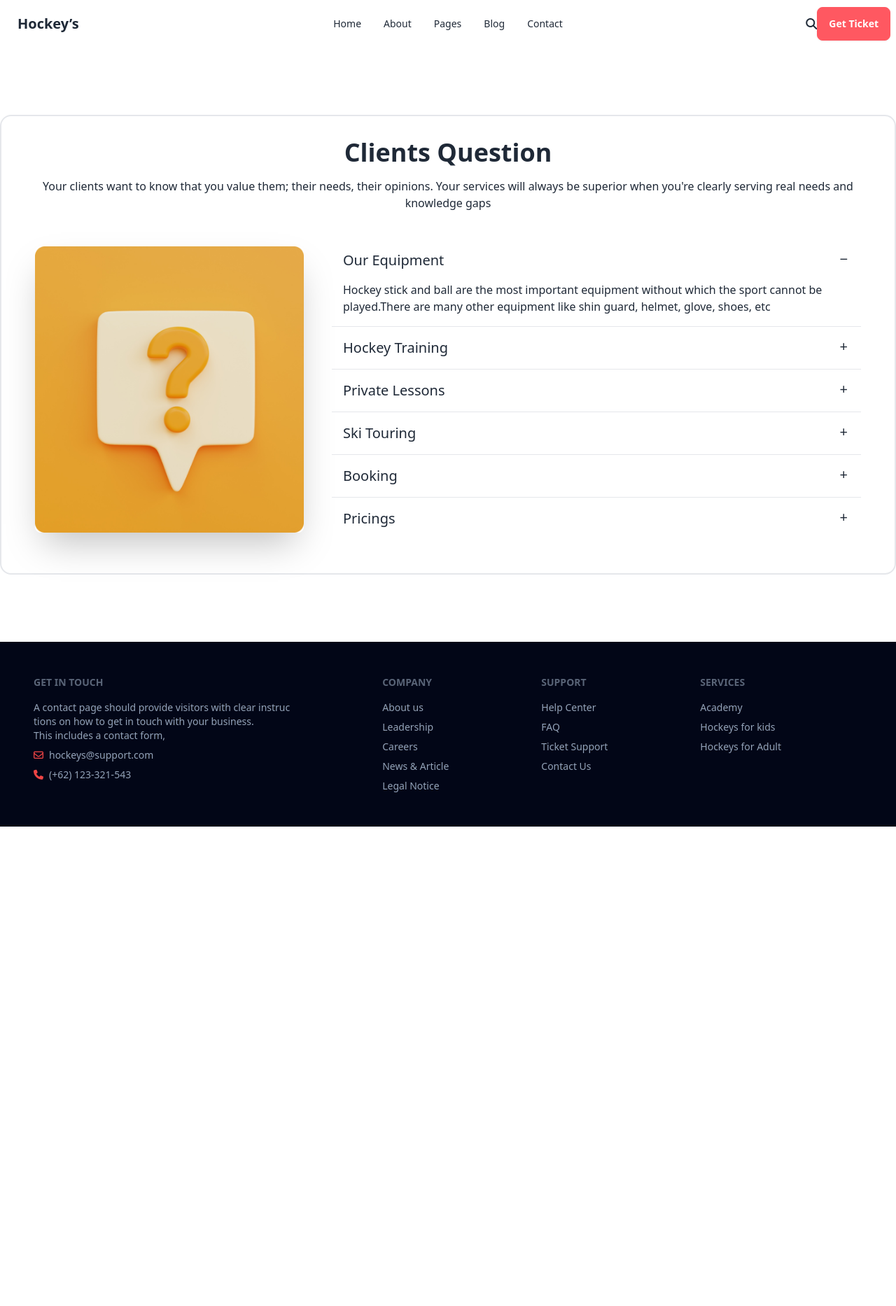
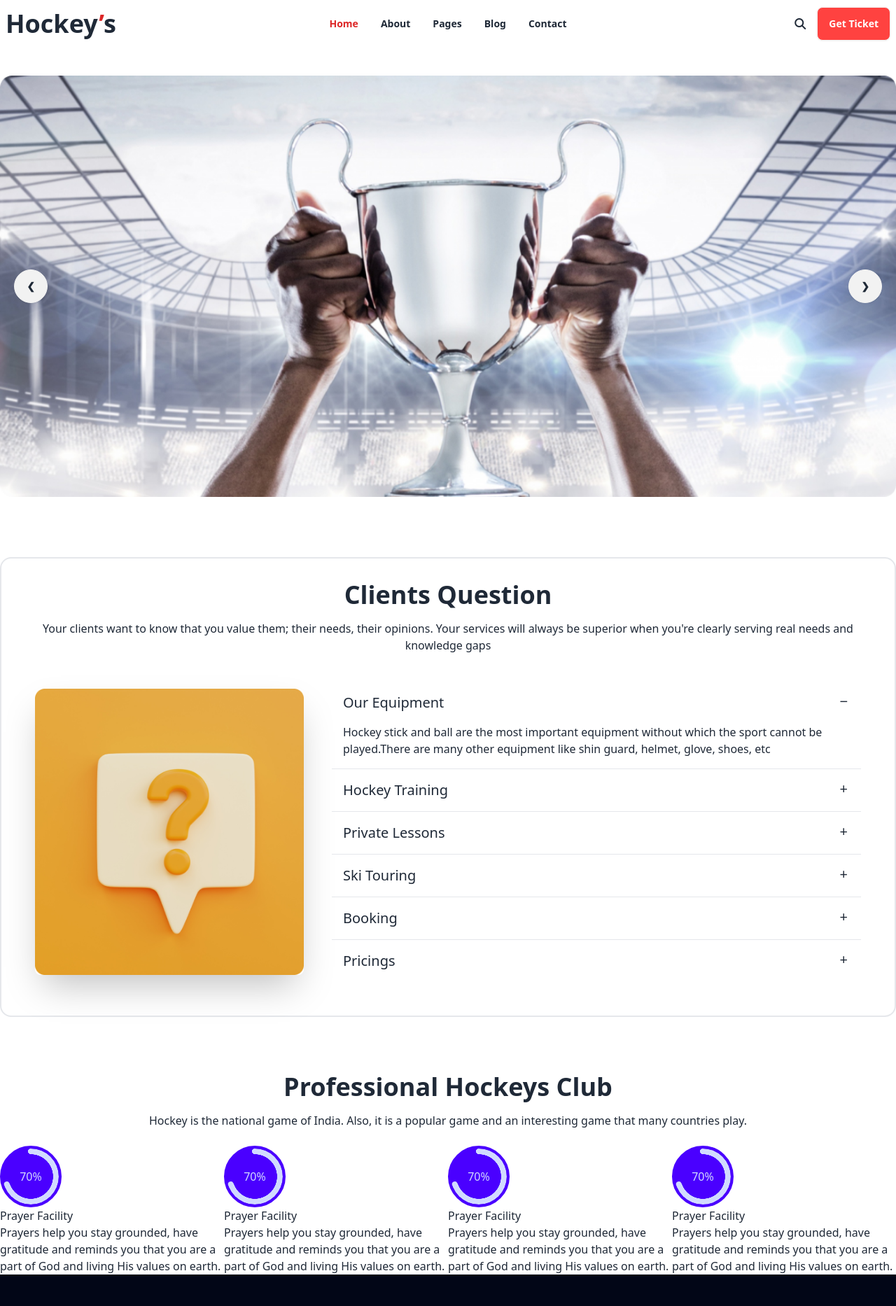
Before and after one commit to cerumiaktar/assignment3, a plain HTML site: page index.html in a window 1280 px wide. Shown: the top 1866 px of the page at 70% size. Before the commit the page ends 1181 px from the top, so only its background shows below. Drawn offline with nearby package versions, Linux system fonts and the light colour scheme.

Commit message:
add new section

```diff
--- a/index.html
+++ b/index.html
@@ -16,8 +16,21 @@
     <!-- This is Daisy UI CDN -->
     <link href="https://cdn.jsdelivr.net/npm/daisyui@4.6.0/dist/full.min.css" rel="stylesheet" type="text/css" />
     <script src="https://cdn.tailwindcss.com"></script>
+    <!-- This is Tailwind Custom Style -->
+    <script>
+        tailwind.config = {
+            theme: {
+                extend: {
+                    colors: {
+                        clifford: '#da373d',
+                        'hockey-color': '#FF4240',
+                    }
+                }
+            }
+        }
+    </script>
     <style>
-        .font-family .manrope {
+        .font-manrope {
             font-family: "Manrope", sans-serif;
             font-optical-sizing: auto;
             font-weight: weight;
@@ -27,7 +40,7 @@
 </head>
 
 <body>
-    <header>
+    <header class="container mx-auto">
         <div class="navbar bg-base-100">
             <div class="navbar-start">
                 <div class="dropdown">
@@ -38,8 +51,7 @@
                                 d="M4 6h16M4 12h8m-8 6h16" />
                         </svg>
                     </div>
-                    <ul tabindex="0"
-                        class="menu menu-sm dropdown-content mt-3 z-[1] p-2 shadow bg-base-100 rounded-box w-52">
+                    <ul tabindex="0" class="menu menu-sm dropdown-content mt-3 z-[1] p-2 shadow w-52 font-bold">
                         <li><a>Home</a></li>
                         <li><a>About</a></li>
                         <li><a>Pages</a></li>
@@ -47,26 +59,38 @@
                         <li><a>Contact</a></li>
                     </ul>
                 </div>
-                <a class="btn btn-ghost text-xl">Hockey’s</a>
+                <a class="text-4xl font-extrabold">Hockey<span class="text-red-600">’</span>s</a>
             </div>
             <div class="navbar-center hidden lg:flex">
-                <ul class="menu menu-horizontal px-1">
-                    <li><a>Home</a></li>
+                <ul class="menu menu-horizontal px-1 font-bold">
+                    <li><a class="text-red-600">Home</a></li>
                     <li><a>About</a></li>
                     <li><a>Pages</a></li>
                     <li><a>Blog</a></li>
                     <li><a>Contact</a></li>
                 </ul>
             </div>
-            <div class="navbar-end">
-                <i class="fa-solid fa-magnifying-glass"></i>
-                <a class="btn btn-error text-white">Get Ticket</a>
+            <div class="navbar-end flex items-center gap-4">
+                <i class="fa-solid fa-magnifying-glass hidden lg:flex"></i>
+                <a class="btn bg-hockey-color text-white">Get Ticket</a>
             </div>
         </div>
     </header>
     <main>
+        <!-- This is Carousel Section-->
+        <section class="container mx-auto mt-10">
+            <div class="carousel w-full">
+                <div id="slide1" class="carousel-item relative w-full">
+                    <img src="./Images/1.png" class="w-full" />
+                    <div class="absolute flex justify-between transform -translate-y-1/2 left-5 right-5 top-1/2">
+                        <a href="#slide4" class="btn btn-circle">❮</a>
+                        <a href="#slide2" class="btn btn-circle">❯</a>
+                    </div>
+                </div>
+            </div>
+        </section>
         <!-- This is Client Question -->
-        <section class="my-24 rounded-2xl border border-2 p-8">
+        <section class="container mx-auto mt-20 rounded-2xl border border-2 p-8">
             <div class="mb-6">
                 <h3 class="text-4xl mb-4 font-semibold text-center">Clients Question</h3>
                 <p class="text-center">Your clients want to know that you value them; their needs, their opinions. Your
@@ -147,6 +171,35 @@
                 </div>
             </div>
         </section>
+        <!-- This is Hockey Club Section -->
+        <section class="container mx-auto mt-20">
+            <div class="mb-6">
+                <h3 class="text-4xl mb-4 font-semibold text-center">Professional Hockeys Club</h3>
+                <p class="text-center">Hockey is the national game of India. Also, it is a popular game and an interesting game that many countries play.</p>
+            </div>
+            <div class="grid grid-cols-1 lg:grid-cols-4 justify-center items-center">
+                <div>
+                    <div class="radial-progress bg-primary text-primary-content border-4 border-primary" style="--value:70;" role="progressbar">70%</div>
+                    <h4>Prayer Facility</h4>
+                    <p>Prayers help you stay grounded, have gratitude and reminds you that you are a part of God and living His values on earth.</p>
+                </div>
+                <div>
+                    <div class="radial-progress bg-primary text-primary-content border-4 border-primary" style="--value:70;" role="progressbar">70%</div>
+                    <h4>Prayer Facility</h4>
+                    <p>Prayers help you stay grounded, have gratitude and reminds you that you are a part of God and living His values on earth.</p>
+                </div>
+                <div>
+                    <div class="radial-progress bg-primary text-primary-content border-4 border-primary" style="--value:70;" role="progressbar">70%</div>
+                    <h4>Prayer Facility</h4>
+                    <p>Prayers help you stay grounded, have gratitude and reminds you that you are a part of God and living His values on earth.</p>
+                </div>
+                <div>
+                    <div class="radial-progress bg-primary text-primary-content border-4 border-primary" style="--value:70;" role="progressbar">70%</div>
+                    <h4>Prayer Facility</h4>
+                    <p>Prayers help you stay grounded, have gratitude and reminds you that you are a part of God and living His values on earth.</p>
+                </div>
+            </div>
+        </section>
     </main>
     <!-- This is Footer Section -->
     <footer class="footer p-12 bg-slate-950 text-slate-400">
```
